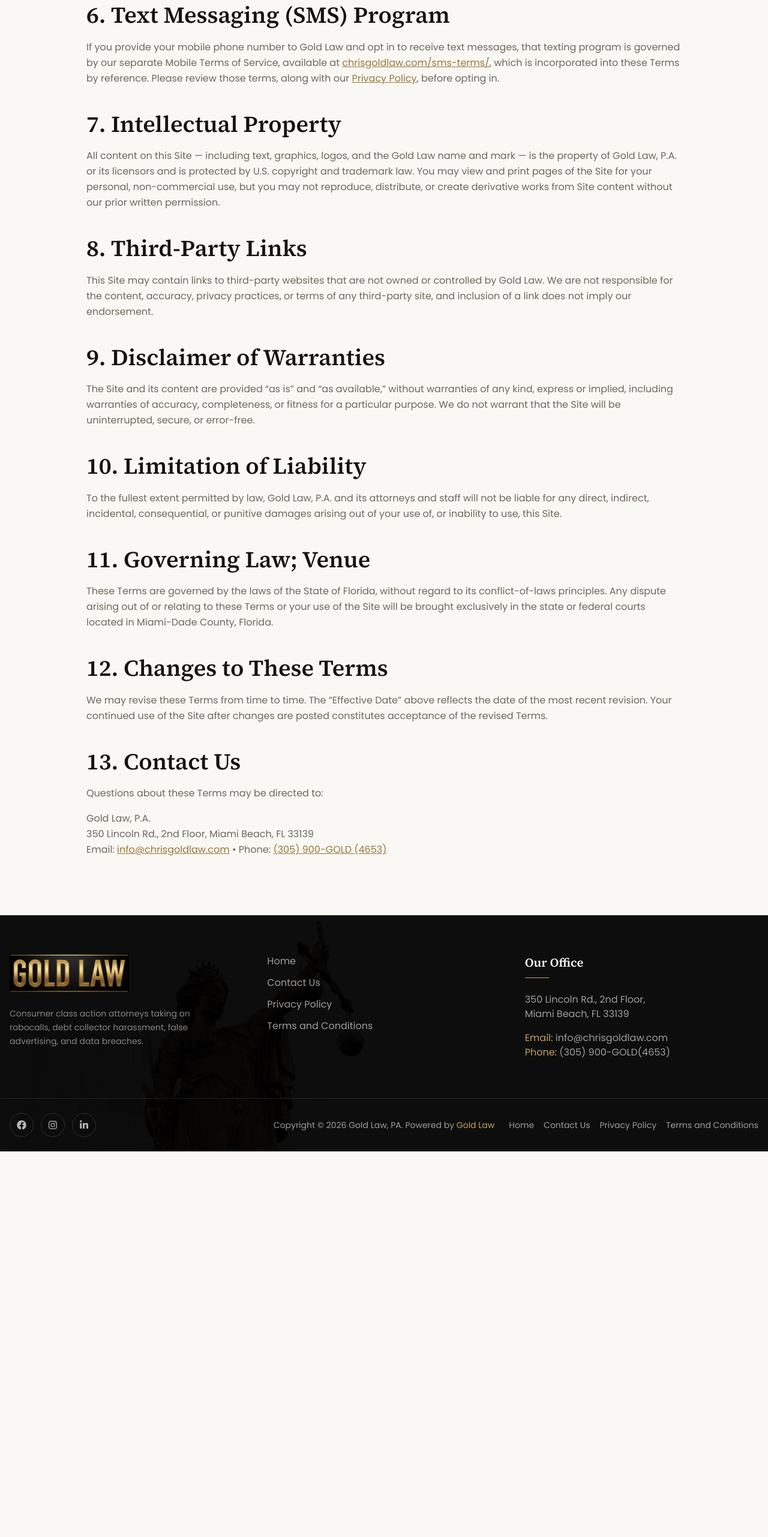
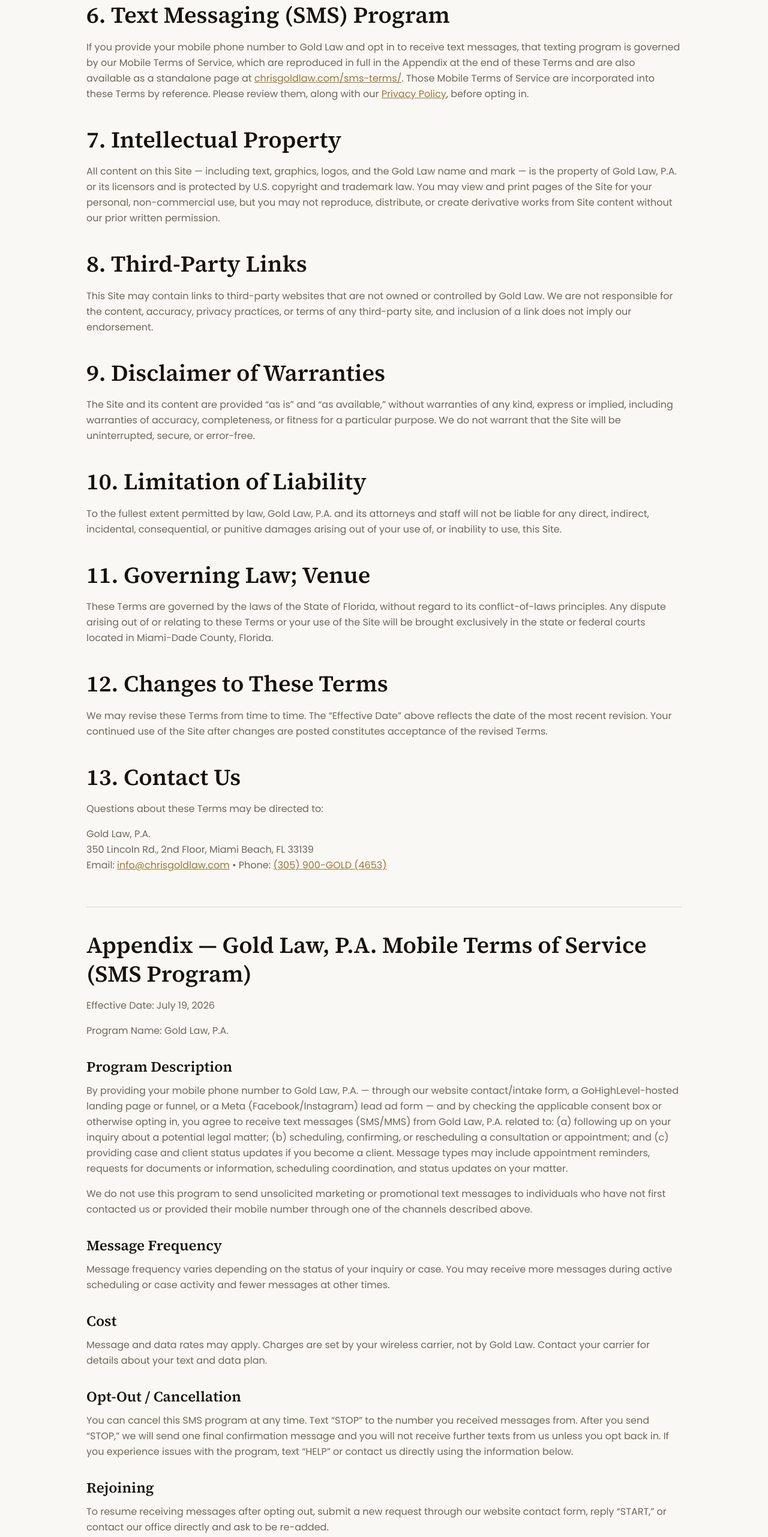
Before and after one commit to dedekpo/gold-law-website, a Next.js app: page /terms-and-conditions in a window 1280 px wide. Shown: the part 1821-4384 px from the top of the page at 60% size. Before the commit the page ends 3741 px from the top, so only its background shows below. Built offline with nearby package versions, Linux system fonts and the light colour scheme.

Commit message:
move sms terms to terms and conditions

```diff
--- a/app/terms-and-conditions/page.tsx
+++ b/app/terms-and-conditions/page.tsx
@@ -5,9 +5,14 @@
 export const metadata = pageMetadata({
   title: "Terms and Conditions",
   description:
-    "The terms governing your use of chrisgoldlaw.com, including attorney advertising disclosures and our text messaging program.",
+    "The terms governing your use of chrisgoldlaw.com, including attorney advertising disclosures and the full Mobile Terms of Service for our text messaging program.",
   path: "/terms-and-conditions",
 });
+
+/* Sub-heading style for the appended SMS terms — one level below the numbered
+   section headings that ArticleLayout styles. */
+const subHeading =
+  "mb-3 mt-8 font-serif text-2xl font-semibold leading-tight text-ink";
 
 export default function TermsAndConditionsPage() {
   return (
@@ -75,12 +80,14 @@
       <h2>6. Text Messaging (SMS) Program</h2>
       <p>
         If you provide your mobile phone number to Gold Law and opt in to receive text messages,
-        that texting program is governed by our separate Mobile Terms of Service, available at{" "}
+        that texting program is governed by our Mobile Terms of Service, which are reproduced in
+        full in the Appendix at the end of these Terms and are also available as a standalone page
+        at{" "}
         <Link href="/sms-terms" className="text-gold-deep underline hover:no-underline">
           chrisgoldlaw.com/sms-terms/
         </Link>
-        , which is incorporated into these Terms by reference. Please review those terms, along
-        with our{" "}
+        . Those Mobile Terms of Service are incorporated into these Terms by reference. Please
+        review them, along with our{" "}
         <Link href="/privacy-policy" className="text-gold-deep underline hover:no-underline">
           Privacy Policy
         </Link>
@@ -149,6 +156,147 @@
           (305) 900-GOLD (4653)
         </a>
       </p>
+
+      <hr className="mt-14 border-t border-ink/15" />
+
+      <h2>Appendix — Gold Law, P.A. Mobile Terms of Service (SMS Program)</h2>
+      <p>Effective Date: July 19, 2026</p>
+      <p>Program Name: Gold Law, P.A.</p>
+
+      <h3 className={subHeading}>Program Description</h3>
+      <p>
+        By providing your mobile phone number to Gold Law, P.A. — through our website
+        contact/intake form, a GoHighLevel-hosted landing page or funnel, or a Meta
+        (Facebook/Instagram) lead ad form — and by checking the applicable consent box or
+        otherwise opting in, you agree to receive text messages (SMS/MMS) from Gold Law, P.A.
+        related to: (a) following up on your inquiry about a potential legal matter; (b)
+        scheduling, confirming, or rescheduling a consultation or appointment; and (c) providing
+        case and client status updates if you become a client. Message types may include
+        appointment reminders, requests for documents or information, scheduling coordination,
+        and status updates on your matter.
+      </p>
+      <p>
+        We do not use this program to send unsolicited marketing or promotional text messages to
+        individuals who have not first contacted us or provided their mobile number through one
+        of the channels described above.
+      </p>
+
+      <h3 className={subHeading}>Message Frequency</h3>
+      <p>
+        Message frequency varies depending on the status of your inquiry or case. You may receive
+        more messages during active scheduling or case activity and fewer messages at other
+        times.
+      </p>
+
+      <h3 className={subHeading}>Cost</h3>
+      <p>
+        Message and data rates may apply. Charges are set by your wireless carrier, not by Gold
+        Law. Contact your carrier for details about your text and data plan.
+      </p>
+
+      <h3 className={subHeading}>Opt-Out / Cancellation</h3>
+      <p>
+        You can cancel this SMS program at any time. Text “STOP” to the number you received
+        messages from. After you send “STOP,” we will send one final confirmation message and you
+        will not receive further texts from us unless you opt back in. If you experience issues
+        with the program, text “HELP” or contact us directly using the information below.
+      </p>
+
+      <h3 className={subHeading}>Rejoining</h3>
+      <p>
+        To resume receiving messages after opting out, submit a new request through our website
+        contact form, reply “START,” or contact our office directly and ask to be re-added.
+      </p>
+
+      <h3 className={subHeading}>Help</h3>
+      <p>
+        For help with the Gold Law text messaging program, text “HELP” to the number you received
+        messages from, or contact us at{" "}
+        <a href="mailto:info@chrisgoldlaw.com" className="text-gold-deep underline hover:no-underline">
+          info@chrisgoldlaw.com
+        </a>{" "}
+        or{" "}
+        <a href="tel:+13059004653" className="text-gold-deep underline hover:no-underline">
+          (305) 900-GOLD (4653)
+        </a>
+        .
+      </p>
+
+      <h3 className={subHeading}>Carrier Disclaimer</h3>
+      <p>
+        Carriers are not liable for delayed or undelivered messages. Participating carriers
+        include, but are not limited to, AT&amp;T, T-Mobile, Verizon, and other major U.S.
+        wireless carriers.
+      </p>
+
+      <h3 className={subHeading}>Eligibility</h3>
+      <p>
+        This program is available only to individuals 18 years of age or older who are the
+        account holder or an authorized user of the mobile number provided, and who reside in the
+        United States.
+      </p>
+
+      <h3 className={subHeading}>No Attorney-Client Relationship Formed by Text</h3>
+      <p>
+        Enrolling in this SMS program, or exchanging text messages with Gold Law, does not create
+        an attorney-client relationship. See the Website Terms and Conditions above and our{" "}
+        <Link href="/privacy-policy" className="text-gold-deep underline hover:no-underline">
+          Privacy Policy
+        </Link>{" "}
+        for more information.
+      </p>
+
+      <h3 className={subHeading}>Confidentiality Warning</h3>
+      <p>
+        Standard SMS text messaging is not an encrypted or fully secure communication method.
+        Please do not send sensitive, confidential, or privileged information by text. If you
+        have questions about how to safely share information about your matter, call our office
+        directly.
+      </p>
+
+      <h3 className={subHeading}>Privacy</h3>
+      <p>
+        Your use of this SMS program is also governed by our Privacy Policy at{" "}
+        <Link href="/privacy-policy" className="text-gold-deep underline hover:no-underline">
+          chrisgoldlaw.com/privacy-policy/
+        </Link>
+        , which describes how we collect and use your information. No mobile information will be
+        shared with third parties or affiliates for marketing or promotional purposes. All the
+        categories of information described in our Privacy Policy exclude text messaging
+        originator opt-in data and consent; this information will not be shared with any third
+        parties, except with our aggregators and mobile messaging service providers as necessary
+        to deliver the SMS program itself.
+      </p>
+
+      <h3 className={subHeading}>Compliance</h3>
+      <p>
+        This program operates in compliance with the Telephone Consumer Protection Act (TCPA),
+        the CTIA Messaging Principles and Best Practices, and applicable carrier requirements.
+        Consent to receive text messages is never required as a condition of retaining Gold Law
+        as your attorney or purchasing any service.
+      </p>
+
+      <h3 className={subHeading}>Changes</h3>
+      <p>
+        We may update these Mobile Terms of Service from time to time. The “Effective Date” above
+        reflects the date of the most recent revision.
+      </p>
+
+      <h3 className={subHeading}>Contact</h3>
+      <p>
+        Gold Law, P.A.
+        <br />
+        350 Lincoln Rd., 2nd Floor, Miami Beach, FL 33139
+        <br />
+        Email:{" "}
+        <a href="mailto:info@chrisgoldlaw.com" className="text-gold-deep underline hover:no-underline">
+          info@chrisgoldlaw.com
+        </a>{" "}
+        • Phone:{" "}
+        <a href="tel:+13059004653" className="text-gold-deep underline hover:no-underline">
+          (305) 900-GOLD (4653)
+        </a>
+      </p>
     </ArticleLayout>
   );
 }
```
